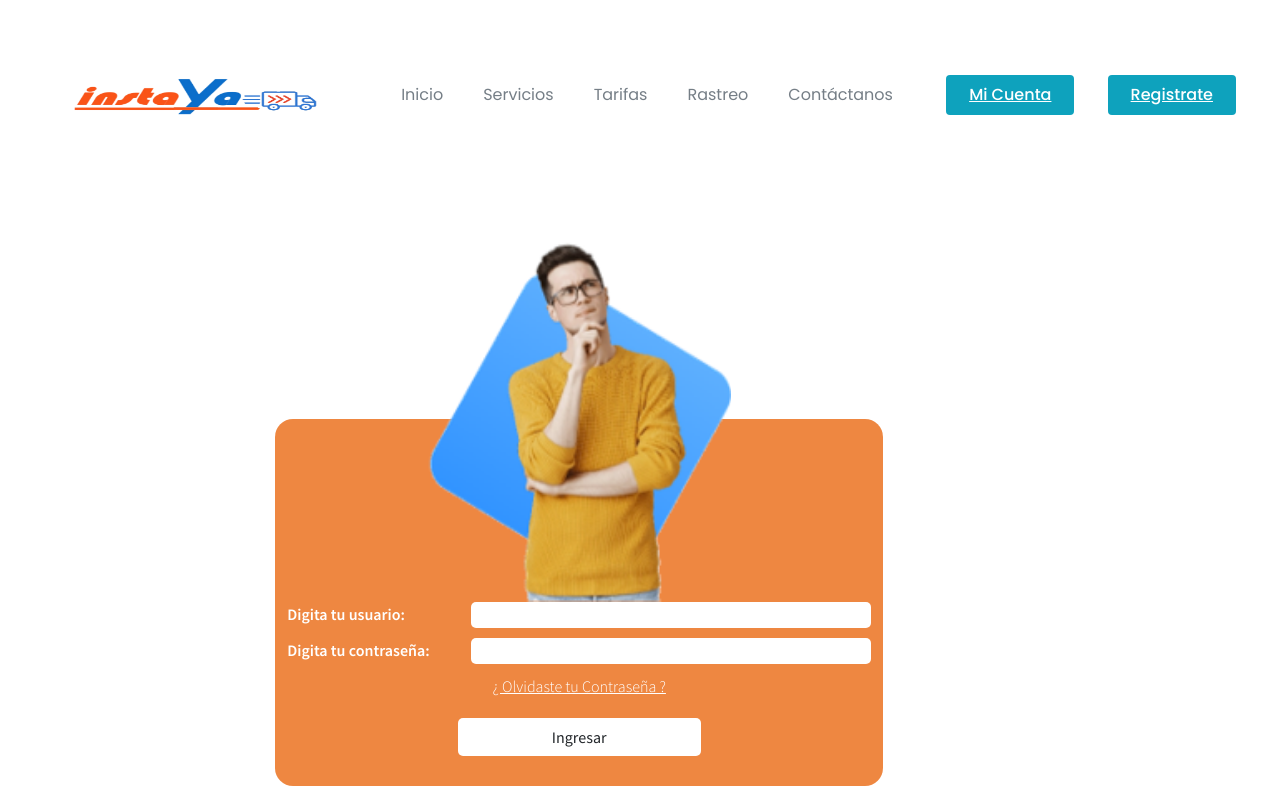
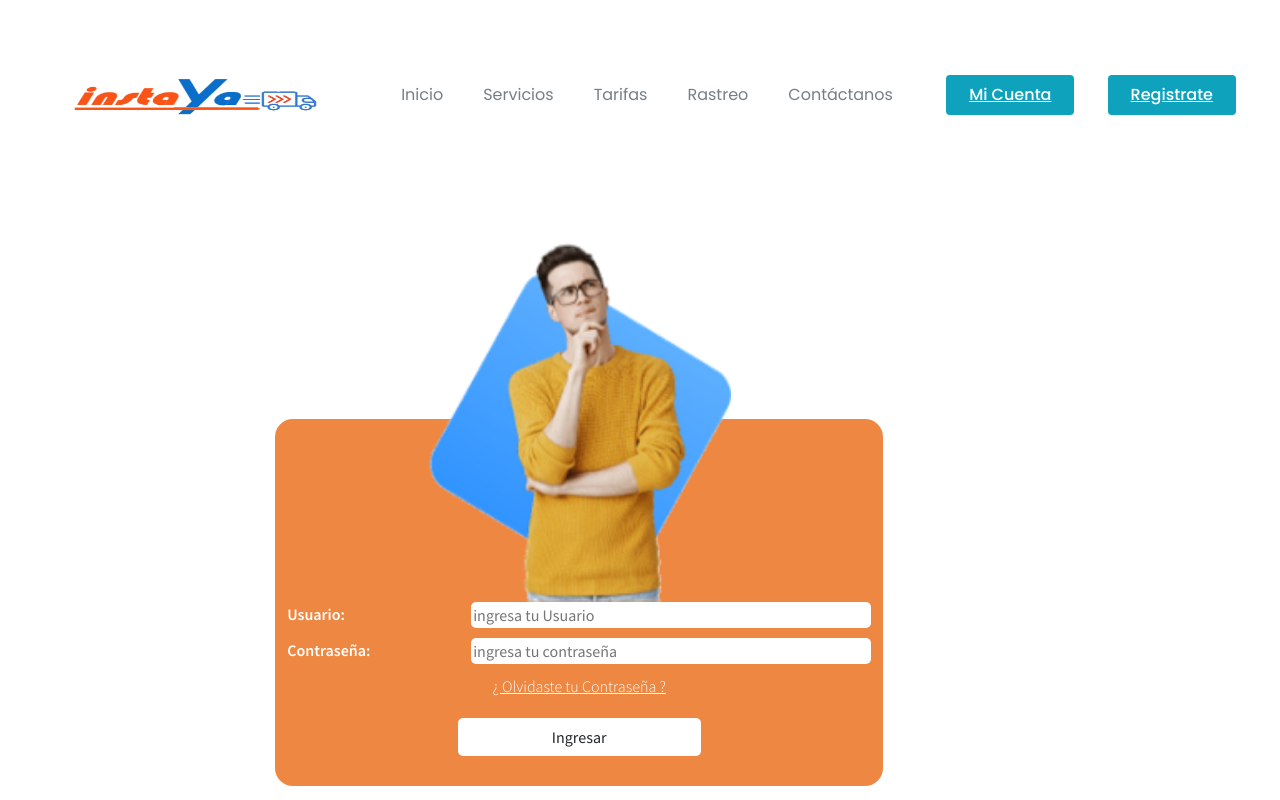
Before and after one commit to hanni0203/instaYa, a React (Vite) app: page /login in a window 1280 px wide. Shown: the top 800 px of the page. Built offline with nearby package versions, Linux system fonts and the light colour scheme.

Commit message:
se realizo la validacion de los componentes login.css, ingresarorden.jsx, login.jsx, misordenes.jsx, registro.jsx

```diff
--- a/package.json
+++ b/package.json
@@ -13,6 +13,7 @@
     "mdb-react-ui-kit": "^5.0.0",
     "react": "^18.2.0",
     "react-dom": "^18.2.0",
+    "react-hook-form": "^7.39.6",
     "react-router-dom": "^6.4.3"
   },
   "devDependencies": {
--- a/src/App.jsx
+++ b/src/App.jsx
@@ -24,6 +24,7 @@ function App() {
             <Route path="/register" element={<Registro />} />
             <Route path="/ingresaOrden" element={<IngresaOrden />} />
             <Route path="/misOrdenes" element={<Misordenes />} />
+
           </Routes>
         <Footer/>
       </BrowserRouter>
--- a/src/assets/css/login.css
+++ b/src/assets/css/login.css
@@ -43,7 +43,7 @@ label{
     width: 400px;
     border-radius: 5px;
     border: 0;
-    color:white;
+    color:rgb(22, 21, 21);
 }
 
 .btn-container{
--- a/src/components/IngresaOrden.jsx
+++ b/src/components/IngresaOrden.jsx
@@ -1,7 +1,14 @@
 import React from 'react'
 import '../assets/css/ingresaOrden.css'
 
+import {useForm} from 'react-hook-form'
+
 export default function IngresaOrden() {
+  const { register, formState: { errors }, handleSubmit } = useForm();
+  const customSubmit = (data) => { console.log('login data', data) }
+
+
+
   return (
     <div>
         <div className='tituloIngresaOrden'>
@@ -9,17 +16,25 @@ export default function IngresaOrden() {
             <div><img src="src/assets/img/IngresaOrden.png" alt="" align= "right"/></div>
         </div>
         <br/>
-        <form className='ingresaOrden'>
+        <form className='ingresaOrden' onSubmit={handleSubmit(customSubmit)}>
             <div className='envia'>
               <h3 className='titulos'>Quien envia?</h3>
               <div className='nombreycorreo'>
                 <label>Nombre completo:</label>
-                <input type= 'text'/>
+                <input type= 'text'  placeholder=' '
+                   {...register("nombre", { required: true })}
+                    aria-onInvalid={errors.nombre ? "true" : "falso"}
+                  />
+
               </div>
               <div className='info'>
                 <div className='div1'>
                   <label for="lang">CC/NIT:</label>
-                  <select name="Identificacion" id="lang">
+                  <select name="Identificacion" id="lang"
+                      {...register("CCNIT", { required: true })}
+                      aria-onInvalid={errors.CCNIT ? "true" : "falso"}
+                    >
+
                   <option value="Selecciona">Selecciona:</option>
                   <option value="cc.">CC.</option>
                   <option value="nit">NIT</option>
@@ -27,17 +42,29 @@ export default function IngresaOrden() {
                 </div>
                 <div className='div2'>
                   <label htmlFor="">Numero de Identificacion:</label>
-                  <input type="text" />
+                  <input type="number"
+                      {...register("numeroidentificacion", { required: true, maxLength: 30 })}
+                      aria-onInvalid={errors.numeroidentificacion ? "true" : "falso"}
+                  />
+
                 </div>
               </div>
               <div className='nombreycorreo'>
                 <label>Direccion de recogida:</label>
-                <input type= 'text'/>
+                <input type= 'text'
+                    {...register("direccionrecogida", { required: true, maxLength: 60 })}
+                    aria-onInvalid={errors.direccionrecogida ? "true" : "falso"}
+                />
+
               </div>
               <div className='info'>
                 <div className='div1'>
                   <label for="lang">Ciudad:</label>
-                  <select name="Ciudad" id="lang">
+                  <select name="Ciudad" id="lang"
+                      {...register("ciudad", { required: true})}
+                      aria-onInvalid={errors.ciudad ? "true" : "falso"}
+                  >
+
                   <option value="Selecciona">Selecciona:</option>
                   <option value="1">Bogota</option>
                   <option value="2">Barranquilla</option>
@@ -45,21 +72,29 @@ export default function IngresaOrden() {
                 </div>
                 <div className='div2'>
                   <label htmlFor="">Telefono:</label>
-                  <input type="number" />
+                  <input type="number"
+                    {...register("telefono", { required: true, minLength:  10})}
+                    aria-onInvalid={errors.telefono ? "true" : "falso"}
+                  />
+
                 </div>
               </div>
               <div className='info'>
                 <div className='div1'>
                   <label for="lang">Fecha:</label>
-                  <input type="date" />
+                  <input type="date"
+                    {...register("fecha", { required: true })}
+                    aria-onInvalid={errors.fecha ? "true" : "falso"}
+                  />
+
                 </div>
                 <div className='div2'>
                   <label htmlFor="">Hora:</label>
-                  <select name="Hora" id="lang">
-                  <option value="Selecciona">Selecciona:</option>
-                  <option value="1">08:00</option>
-                  <option value="2">09:00</option>
-                  </select>
+                  <input type="time"
+                  {...register("hora", { required: true})}
+                  aria-onInvalid={errors.hora ? "true" : "falso"}
+                  />
+
                 </div>
               </div>
             </div>
@@ -69,7 +104,11 @@ export default function IngresaOrden() {
               <div className='info'>
                 <div className='div3'>
                   <label for="lang">Tipo de encomienda:</label>
-                  <select name="TipoEnc" id="lang">
+                  <select name="TipoEnc" id="lang"
+                    {...register("tipodeencomienda", { required: true})}
+                    aria-onInvalid={errors.tipodeencomienda ? "true" : "falso"}
+                  >
+
                   <option value="Selecciona">Selecciona:</option>
                   <option value="1">Sobre</option>
                   <option value="2">Paquete</option>
@@ -77,7 +116,11 @@ export default function IngresaOrden() {
                 </div>
                 <div className='div4'>
                   <label htmlFor="">Cantidad:</label>
-                  <input type="number" />
+                  <input type="number"
+                  {...register("cantidad", { required: true})}
+                  aria-onInvalid={errors.cantidad ? "true" : "falso"}
+                  />
+
                 </div>
               </div>
               <h6 className='title'>Dimensiones:</h6>
@@ -86,23 +129,42 @@ export default function IngresaOrden() {
 
                 <div className='medidas'>
                     <div className='divlabel1'><label htmlFor="">Largo:</label></div>
-                    <div className='divinput'><input type="text" /></div>
+                    <div className='divinput'><input type="number"
+                    {...register("largo", { required: true,  })}
+                    aria-onInvalid={errors.largo ? "true" : "falso"}
+                    />
+
+                    </div>
                     <div className='divlabel2'><label htmlFor="">cms</label></div>
                 </div>
 
                 <div  className='medidas'>
                     <div className='divlabel1'><label htmlFor="">Ancho:</label></div>
-                    <div className='divinput'><input type="text" /> </div>
+                    <div className='divinput'><input type="number"
+                    {...register("ancho", { required: true, })}
+                    aria-onInvalid={errors.ancho? "true" : "falso"}
+                    />
+
+                    </div>
                     <div className='divlabel2'><label htmlFor="">cms</label></div>
                 </div>
                 <div  className='medidas'>
                     <div className='divlabel1'><label htmlFor="">Alto:</label></div>
-                    <div className='divinput'><input type="text" /> </div>
+                    <div className='divinput'><input type="number"
+                    {...register("alto", { required: true, })}
+                    aria-onInvalid={errors.alto ? "true" : "falso"}
+                    />
+
+                    </div>
                     <div className='divlabel2'><label htmlFor="">cms</label></div>
                 </div>
                 <div  className='medidas'>
                     <div className='divlabel1'><label htmlFor="">Peso:</label></div>
-                    <div className='divinput'><input type="text" /> </div>
+                    <div className='divinput'><input type="number"
+                    {...register("peso", { required: true,})}
+                    aria-onInvalid={errors.peso? "true" : "falso"}
+                    />
+                    </div>
                     <div className='divlabel2'><label htmlFor="">kg</label></div>
                 </div>
 
@@ -111,11 +173,19 @@ export default function IngresaOrden() {
                     <label htmlFor="">Delicado:</label>
                   </div>
                   <div className='radiobtn1'>
-                    <input type="radio" id="si" name="fav_language" value="si"/>
+                    <input type="radio" id="si" name="fav_language" value="si"
+                      {...register("delicado", { required: true, })}
+                      aria-onInvalid={errors.delicado ? "true" : "falso"}
+                    />
+
+
                     <label for="si">Si</label><br/>
                   </div>
                   <div className='radiobtn1'>
-                    <input type="radio" id="no" name="fav_language" value="no"/>
+                    <input type="radio" id="no" name="fav_language" value="no"
+                      {...register("delicado", { required: true, })}
+                      aria-onInvalid={errors.delicado ? "true" : "falso"}
+                    />
                     <label for="no">No</label><br/>
                   </div>
                 </div>
@@ -125,12 +195,21 @@ export default function IngresaOrden() {
               <h3 className='titulos'>Quien recibe?</h3>
               <div className='nombreycorreo'>
                 <label>Nombre completo:</label>
-                <input type= 'text'/>
+                <input type= 'text'
+                {...register("nombrecompleto", { required: true, maxLength: 60 })}
+                aria-onInvalid={errors.nombrecompleto  ? "true" : "falso"}
+
+                />
+
               </div>
               <div className='info'>
                 <div className='div1'>
                   <label for="lang">CC/NIT:</label>
-                  <select name="Identificacion" id="lang">
+                  <select name="Identificacion" id="lang"
+                    {...register("CCNIT", { required: true,})}
+                    aria-onInvalid={errors.CCNIT ? "true" : "falso"}
+                  >
+
                   <option value="Selecciona">Selecciona:</option>
                   <option value="cc.">CC.</option>
                   <option value="nit">NIT</option>
@@ -138,17 +217,29 @@ export default function IngresaOrden() {
                 </div>
                 <div className='div2'>
                   <label htmlFor="">Numero de Identificacion:</label>
-                  <input type="text" />
+                  <input type="text"
+                    {...register("numeroidentificacion", { required: true, maxLength: 20 })}
+                    aria-onInvalid={errors.numeroidentificacion ? "true" : "falso"}
+                  />
+
                 </div>
               </div>
               <div className='nombreycorreo'>
                 <label>Direccion de recogida:</label>
-                <input type= 'text'/>
+                <input type= 'text'
+                  {...register("direccionrecogida", { required: true, maxLength: 60 })}
+                  aria-onInvalid={errors.direccionrecogida ? "true" : "falso"}
+                />
+
               </div>
               <div className='info'>
                 <div className='div1'>
                   <label for="lang">Ciudad:</label>
-                  <select name="Ciudad" id="lang">
+                  <select name="Ciudad" id="lang"
+                    {...register("ciudad", { required: true,})}
+                    aria-onInvalid={errors.ciudad ? "true" : "falso"}
+                  >
+
                   <option value="Selecciona">Selecciona:</option>
                   <option value="1">Bogota</option>
                   <option value="2">Barranquilla</option>
@@ -156,7 +247,11 @@ export default function IngresaOrden() {
                 </div>
                 <div className='div2'>
                   <label htmlFor="">Telefono:</label>
-                  <input type="number" />
+                  <input type="number"
+                    {...register("telefono", { required: true, minLength: 10 })}
+                    aria-onInvalid={errors.telefono ? "true" : "falso"}
+                  />
+
                 </div>
               </div>
 
--- a/src/components/Login.jsx
+++ b/src/components/Login.jsx
@@ -1,27 +1,45 @@
 import React from 'react'
 import '../assets/css/login.css'
+import {useForm} from 'react-hook-form'
 
 export default function Login() {
+
+  const { register, formState: { errors }, handleSubmit } = useForm();
+  const customSubmit = (data) => { console.log('login data', data) }
+
+
+
+
   return (
-     <form className='formularioingresar'>
 
-        <img className='iimg' src="../src/assets/img/login.png" alt="" />
+     <form className='formularioingresar' onSubmit={handleSubmit(customSubmit)}>
+        <div>
+          <img className='iimg' src="../src/assets/img/login.png" alt="" />
+        </div>
 
 
        <div className='fromlogin'>
           <div className='container'>
-            <label htmlFor="">Digita tu usuario: </label>
+            <label  htmlFor="">Usuario: </label>
           </div>
           <div className='container'>
-            <input type="text" />
+            <input type="text" placeholder='ingresa tu Usuario'
+            {...register("usuario", { required: true, maxLength: 10 })}
+            aria-onInvalid={errors.usuario ? "true" : "falso"}
+            />
+
+
           </div>
         </div>
         <div className='fromlogin'>
           <div className='container'>
-            <label htmlFor="">Digita tu contraseña:</label>
+            <label htmlFor="">Contraseña:</label>
           </div>
           <div className='container'>
-            <input type="password" /><i class="fa-thin fa-eye"></i>
+            <input type="password" placeholder='ingresa tu contraseña'
+            {...register("password", { required: true, maxLength: 10 })}
+            aria-onInvalid={errors.password  ? "true" : "falso"}
+            />
           </div>
         </div>
          <div className='olvido'>
--- a/src/components/Registro.jsx
+++ b/src/components/Registro.jsx
@@ -1,7 +1,17 @@
 import React from 'react'
 import '../assets/css/formularioregistro.css'
 
+import {useForm} from 'react-hook-form'
+
 export default function Registro() {
+
+  const { register, formState: { errors }, handleSubmit } = useForm();
+  const customSubmit = (data) => { console.log('login data', data) }
+
+
+
+
+
   return (
     <div>
       <div className='tituloFormRegistro'>
@@ -9,15 +19,24 @@ export default function Registro() {
         <div><img src="src/assets/img/imagenRegistro.png" alt=""    align= "right"/></div>
       </div>
       <br/>
-      <form action="" className='registro'>
+      <form action="" className='registro'onSubmit={handleSubmit(customSubmit)}>
         <div className='nombreycorreo'>
           <label>Nombre completo</label>
-          <input type= 'text'/>
+          <input type= 'text'
+            {...register("nombrecompleto", { required: true, maxLength: 40 })}
+            aria-onInvalid={errors.nombrecompleto ? "true" : "falso"}
+            />
+
+
         </div>
         <div className='info'>
           <div>
             <label for="lang">CC/NIT:</label>
-            <select name="Identificacion" id="lang">
+            <select name="Identificacion" id="lang"
+              {...register("CCNIT", { required: true,})}
+              aria-onInvalid={errors.CCNIT ? "true" : "false"}>
+
+
             <option value="Selecciona">Selecciona:</option>
             <option value="cc.">CC.</option>
             <option value="nit">NIT</option>
@@ -25,33 +44,60 @@ export default function Registro() {
           </div>
           <div>
             <label htmlFor="">Numero de Identificacion</label>
-            <input type="text" />
+            <input type="text"
+            {...register("identificacion", { required: true, maxLength: 30 })}
+            aria-onInvalid={errors.identificacion ? "true" : "falso"}/>
+
+
           </div>
           <div>
             <label htmlFor="">Telefono de Contacto</label>
-            <input type="text" />
+            <input type="text"
+            {...register("telefonocontacto", { required: true, maxLength: 10 })}
+            aria-onInvalid={errors.telefonocontacto ? "true" : "falso"}/>
+
           </div>
         </div>
         <div className='nombreycorreo'>
             <label htmlFor="">Correo Electronico</label>
-            <input type="email" name="correo" id="correo" />
+            <input type="email" name="correo" id="correo"
+            {...register("correoelectronico", { required: true, maxLength: 30,
+            pattern: /^([\da-z_\.-]+)@([\da-z\.-]+)\.([a-z\.]{2,6})$/ })}
+            aria-onInvalid={errors.correoelectronico ? "true" : "falso"}/>
+
+
         </div>
         <div className='contrasenia' >
             <div className='groupusu'>
               <div className='contraseniainput'><label htmlFor="">Crea Tu Usuario</label></div>
-              <div className='contraseniainput'><input type="text" /></div>
+              <div className='contraseniainput'><input type="text"
+              {...register("creatuusuario", { required: true, maxLength: 10 })}
+                  aria-onInvalid={errors.creatuusuario ? "true" : "falso"}/>
+
+              </div>
             </div>
             <div className='groupusu'>
               <div className='contraseniainput'><label htmlFor="">Crea Tu Contraseña</label></div>
-              <div className='contraseniainput'><input type="password" /></div>
+              <div className='contraseniainput'><input type="password"
+               {...register("creatucontrasena", { required: true, maxLength: 20})}
+                  aria-onInvalid={errors.creatucontrasena ? "true" : "falso"}/>
+
+               </div>
             </div>
             <div className='groupusu'>
               <div className='contraseniainput'><label htmlFor="">Confirma tu Contraseña</label></div>
-              <div className='contraseniainput'><input type="password" /></div>
+              <div className='contraseniainput'><input type="password"
+                {...register("confirmatucontrasena", { required: true, maxLength: 20 })}
+                 aria-onInvalid={errors.confirmatucontrasena ? "true" : "falso"}/>
+
+               </div>
             </div>
         </div>
         <div>
-          <input type="radio" />
+          <input type="radio"
+          {...register("termionosycondiciones", { required: true, })}
+            aria-onInvalid={errors.termionosycondiciones ? "true" : "falso"} />
+
           <label htmlFor="">Acepto términos y condiciones vigentes de la política de privacidad.</label>
         </div>
         <div>
```
Also changed, not shown: src/components/Misordenes.jsx (+14 -2 lines), src/components/NavBar.jsx (+4 -4 lines), 1 other file (tests, documents, lock files or other folders). Lines whose indentation alone changed are shown as unchanged.
